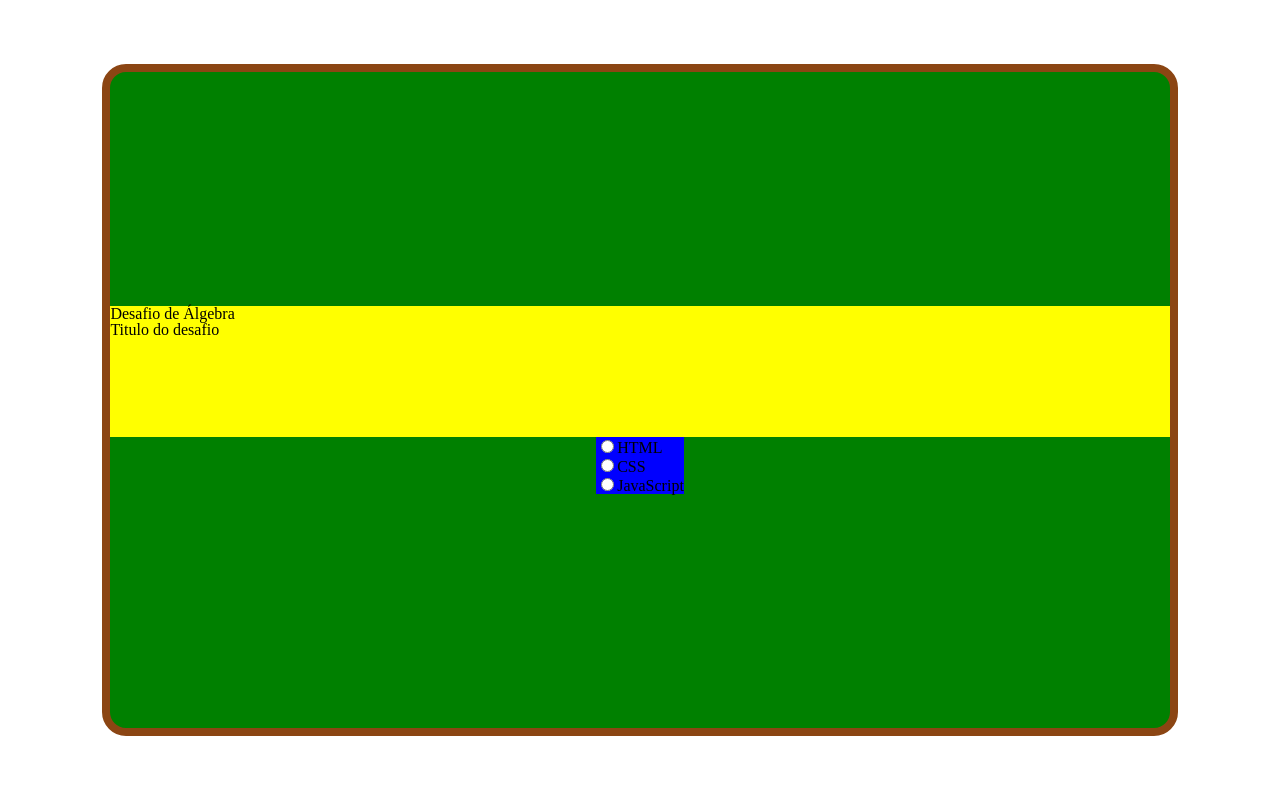
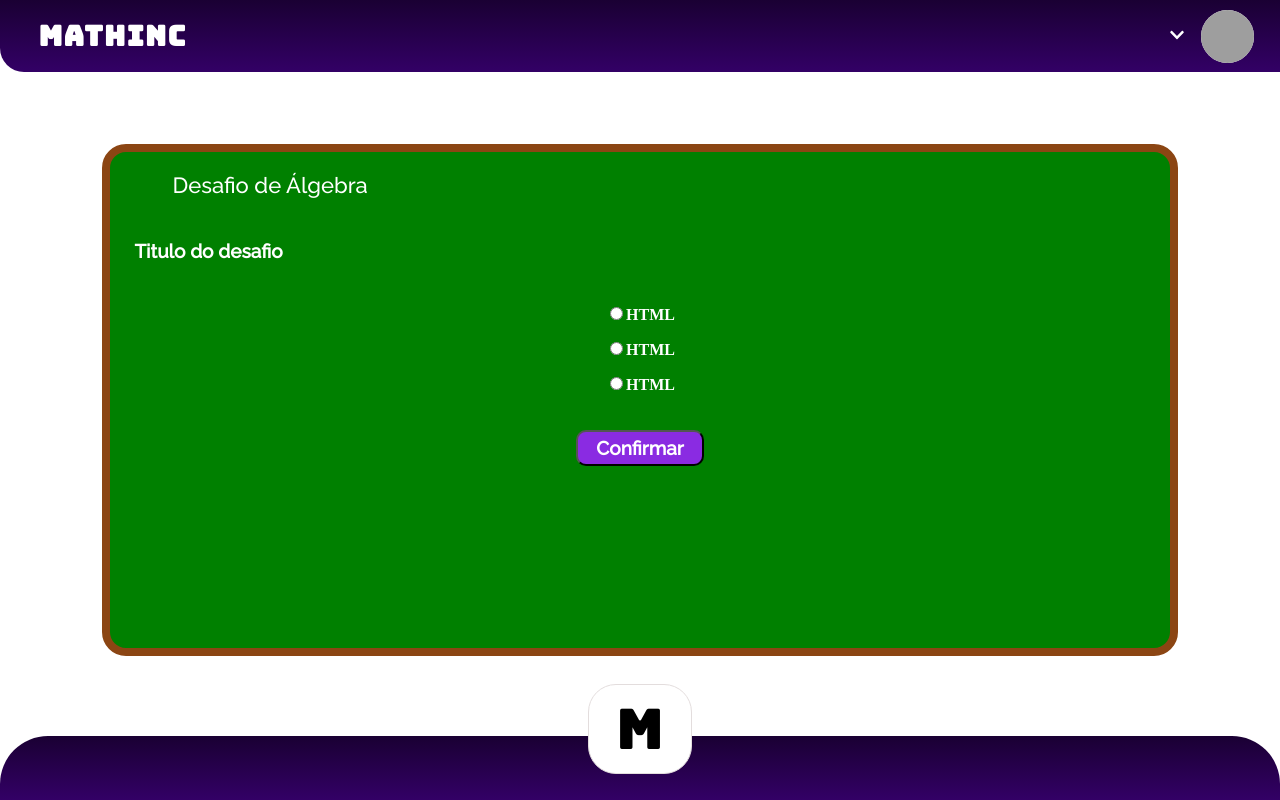
Before and after one commit to LukazDs/projeto-mathinc, a React (Create React App) app in the folder frontend/: page /challenge in a window 1280 px wide. Built offline with nearby package versions, Linux system fonts and the light colour scheme; grey boxes are pictures that could not be loaded.

Commit message:
style: add style challenge

```diff
--- a/frontend/src/assets/styles/style.css
+++ b/frontend/src/assets/styles/style.css
@@ -1,5 +1,6 @@
 @import url("https://fonts.googleapis.com/css2?family=Bungee&family=Roboto:wght@400;500;700&display=swap");
 @import url("https://fonts.googleapis.com/css2?family=Silkscreen:wght@400;700&display=swap");
+@import url("https://fonts.googleapis.com/css2?family=Raleway:wght@500&display=swap");
 
 body {
   background: #fff2f2;
--- a/frontend/src/components/challenge/Challenge.js
+++ b/frontend/src/components/challenge/Challenge.js
@@ -1,31 +1,39 @@
 import { Container, ChalengeBox, Forms, ChalengeTitle } from "./styleChallenge";
 import InDevelopment from "../indevelopment/InDevelopment";
+import Menu from "../menu/Menu";
+import Hearder from "../header/Header";
 
 function Challenge() {
   return (
     <Container>
+      <Hearder />
       <ChalengeBox challenge={true}>
         <ChalengeTitle>
           <p>Desafio de Álgebra</p>
           <span>Titulo do desafio</span>
         </ChalengeTitle>
         <Forms>
-          <input type="radio" id="html" name="fav_language" value="HTML" />
-          <label for="html">HTML</label>
-          <br />
-          <input type="radio" id="css" name="fav_language" value="CSS" />
-          <label for="css">CSS</label>
-          <br />
-          <input
-            type="radio"
-            id="javascript"
-            name="fav_language"
-            value="JavaScript"
-          />
-          <label for="javascript">JavaScript</label>
+          <div>
+            <div>
+              <input type="radio" id="html" name="fav_language" value="HTML" />
+              <label for="html">HTML</label>
+            </div>
+            <br />
+            <div>
+              <input type="radio" id="html" name="fav_language" value="HTML" />
+              <label for="html">HTML</label>
+            </div>
+            <br />
+            <div>
+              <input type="radio" id="html" name="fav_language" value="HTML" />
+              <label for="html">HTML</label>
+            </div>
+          </div>
+          <button>Confirmar</button>
         </Forms>
       </ChalengeBox>
       <InDevelopment development={false} />
+      <Menu />
     </Container>
   );
 }
--- a/frontend/src/components/challenge/styleChallenge.js
+++ b/frontend/src/components/challenge/styleChallenge.js
@@ -12,26 +12,70 @@ const Container = styled.div`
 
 //titulo, desafio,  possiveis respostas
 const ChalengeBox = styled.div`
-  display: ${(props) => (props.challenge ? 'flex' : 'none')};
+  display: ${(props) => (props.challenge ? "flex" : "none")};
   flex-direction: column;
   background: green;
-  height: 84%;
+  height: 64%;
   width: 84%;
   align-items: center;
-  justify-content: center;
   border-radius: 24px;
-  border: 8px solid #8B4513;
+  border: 8px solid #8b4513;
   box-sizing: border-box;
-`
+`;
 
 const ChalengeTitle = styled.div`
   width: 100%;
-  height: 20%;
-  background: yellow;
-`
+  display: flex;
+  flex-direction: column;
+  font-family: "Raleway", sans-serif;
+  font-size: 22px;
+  color: white;
+  p {
+    padding: 22px 62px;
+  }
+
+  span {
+    font-weight: 600;
+    padding: 24px;
+    font-size: 19px;
+  }
+`;
 
 const Forms = styled.form`
-  background: blue;
-`
+  width: 90%;
+  height: 200px;
+  display: flex;
+  flex-direction: column;
+  justify-content: space-around;
+  align-items: center;
+  font-weight: 600;
+  color: white;
+
+  label:hover,
+  input:hover {
+    filter: brightness(1.2);
+    cursor: pointer;
+  }
+
+  button {
+    display: flex;
+    justify-content: center;
+    align-items: center;
+    font-family: "Raleway", sans-serif;
+    font-size: 19px;
+    font-weight: 700;
+    background: rgb(138, 43, 226);
+    color: white;
+    width: 128px;
+    height: 36px;
+    border-radius: 10px;
+    cursor: pointer;
+  }
+
+  button:hover,
+  button:focus {
+    transform: translateX(5px) scale(1.2);
+  }
+`;
 
 export { Container, ChalengeBox, Forms, ChalengeTitle };
--- a/frontend/src/components/menu/menuStyle.js
+++ b/frontend/src/components/menu/menuStyle.js
@@ -24,7 +24,7 @@ const InfoLogo = styled.div`
     display: flex;
     align-items: center;
     justify-content: center;
-
+    cursor: pointer;
     background: #ffffff;
     border: 1px solid #e3dddd;
     border-radius: 28px;
--- a/frontend/src/components/post/postStyle.js
+++ b/frontend/src/components/post/postStyle.js
@@ -19,7 +19,7 @@ const PostBox = styled.div`
 
 const TopPost = styled.div`
   width: 100%;
-  height: 54px;
+  height: 74px;
   display: flex;
   flex-direction: column;
   justify-content: center;
@@ -53,7 +53,6 @@ const PostDescription = styled.div`
   width: 100%;
   height: 40px;
   display: flex;
-  justify-content: center;
   align-items: center;
   padding: 10px 0px;
   span {
@@ -66,9 +65,6 @@ const PostDescription = styled.div`
   }
   @media (max-width: 768px) {
     width: 100%;
-    span {
-      text-align: center;
-    }
   }
 `;
 const PostContent = styled.img`
```
